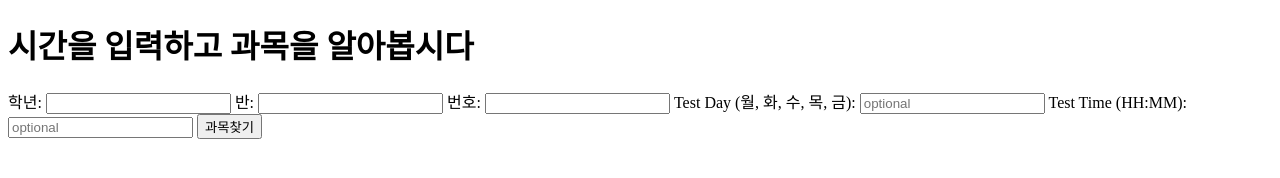
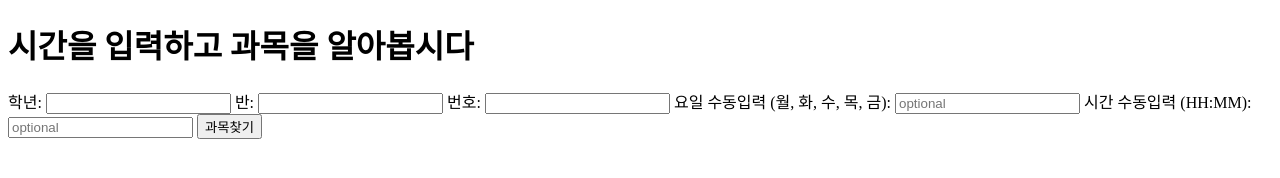
Before and after one commit to seereal-KJS/Time-Table-Inhun, a plain HTML site: page templates/index.html in a window 1280 px wide. Drawn offline with Linux system fonts and the light colour scheme.

Commit message:
Update index.html

```diff
--- a/templates/index.html
+++ b/templates/index.html
@@ -13,9 +13,9 @@
         <input type="text" id="class_number" name="class_number" required>
         <label for="student_id">번호:</label>
         <input type="text" id="student_id" name="student_id" required>
-        <label for="test_day">Test Day (월, 화, 수, 목, 금):</label>
+        <label for="test_day">요일 수동입력 (월, 화, 수, 목, 금):</label>
         <input type="text" id="test_day" name="test_day" placeholder="optional">
-        <label for="test_time">Test Time (HH:MM):</label>
+        <label for="test_time">시간 수동입력 (HH:MM):</label>
         <input type="text" id="test_time" name="test_time" placeholder="optional">
         <button type="submit">과목찾기</button>
     </form>
```
